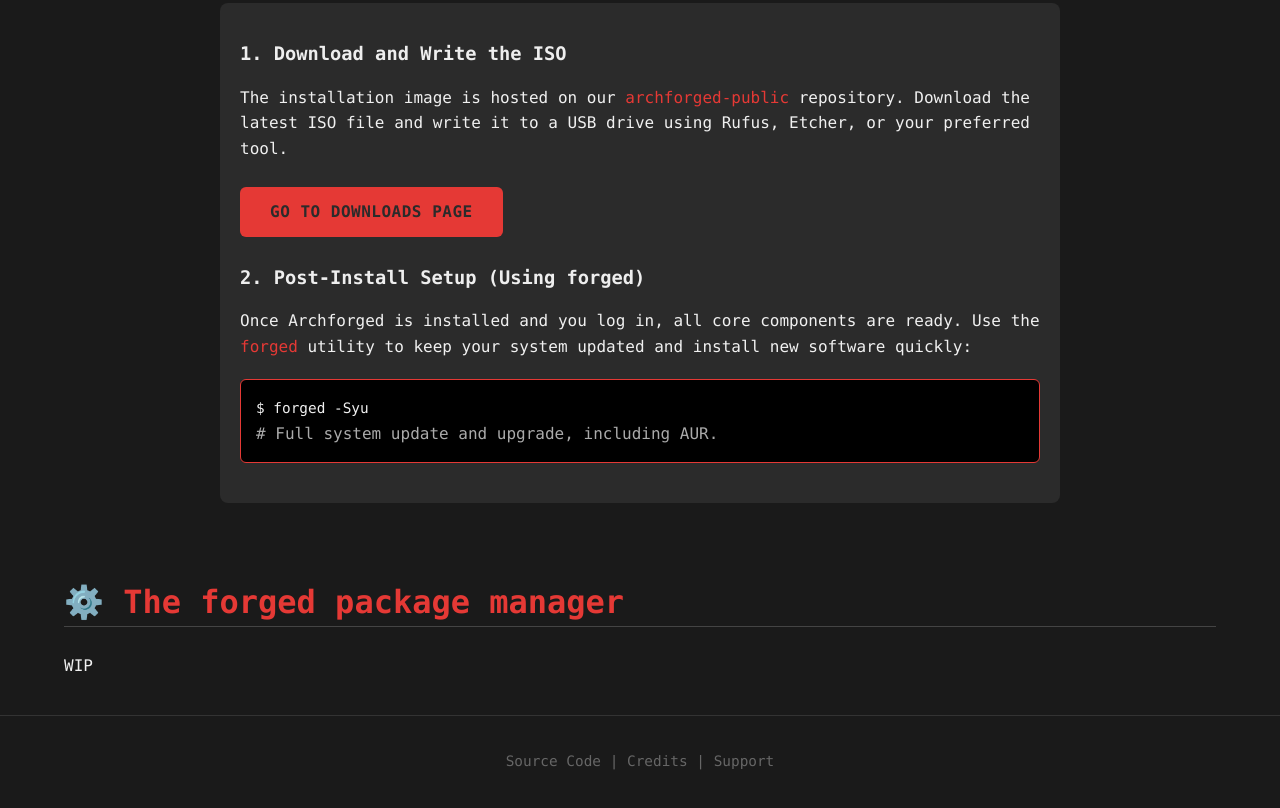
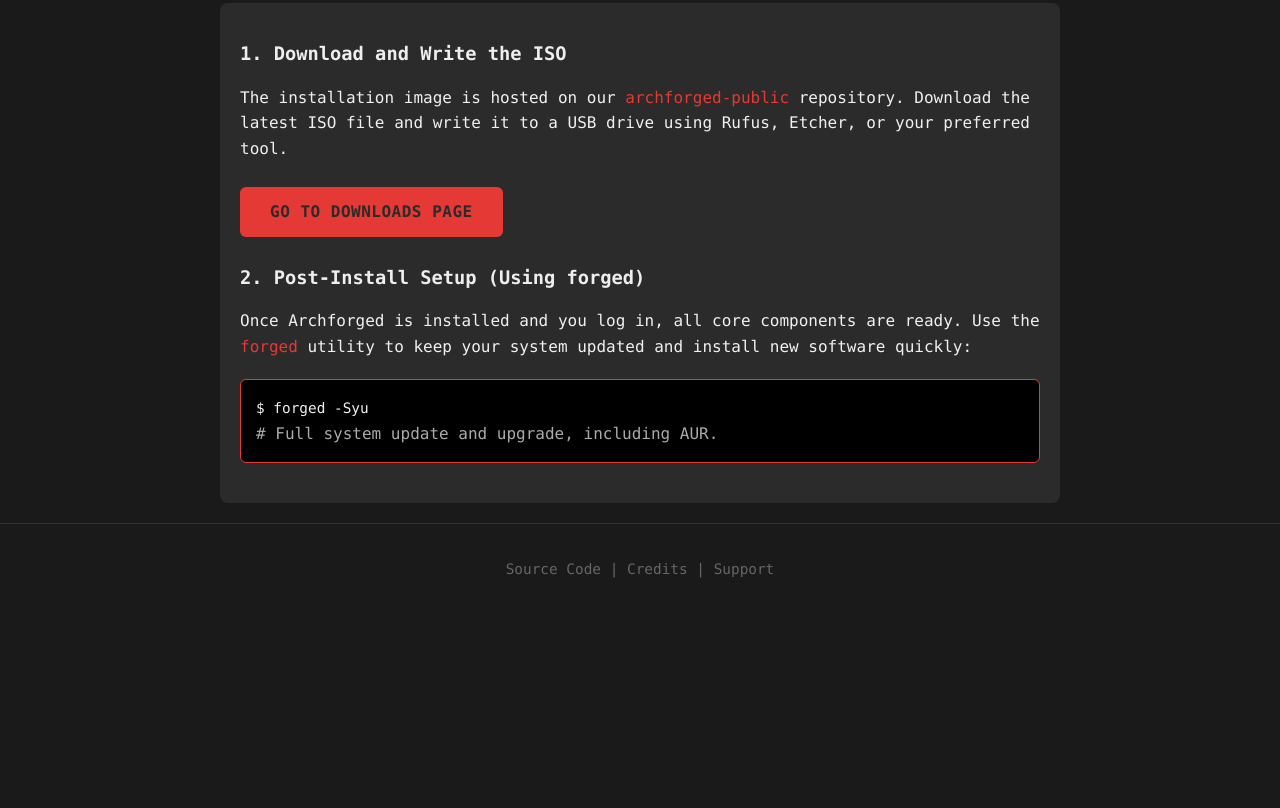
Before and after one commit to Archforged/archforged.github.io, a plain HTML site: page index.html in a window 1280 px wide. Shown: the part 744-1552 px from the top of the page. After the commit the page ends 1359 px from the top, so only its background shows below. Drawn offline with Linux system fonts and the light colour scheme.

Commit message:
Remove CLI reference section from index.html
Removed WIP section for the forged package manager.

```diff
--- a/index.html
+++ b/index.html
@@ -45,10 +45,6 @@
     </div>
 </section>
 
-    <section id="cli-reference">
-        <h2>⚙️ The <span class="accent">forged</span> package manager</h2>
-        <p> WIP </p>
-        </section>
 
 
     <footer>
```
